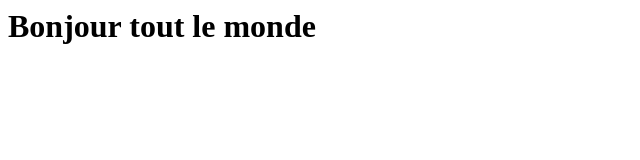
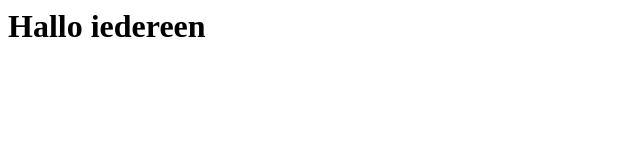
Before and after one commit to DotNetAtWork/vscode, a plain HTML site: page index.html in a window 1280 px wide. Shown: the whole page, without its empty margins (0-640 px from the left). Drawn offline with Linux system fonts and the light colour scheme.

Commit message:
hallo iedereen ma

```diff
--- a/index.html
+++ b/index.html
@@ -3,6 +3,6 @@
         <title>Hallo</title>
     </head>
     <body>
-        <h1>Bonjour tout le monde</h1>
+        <h1>Hallo iedereen</h1>
     </body>
 </html>
```
